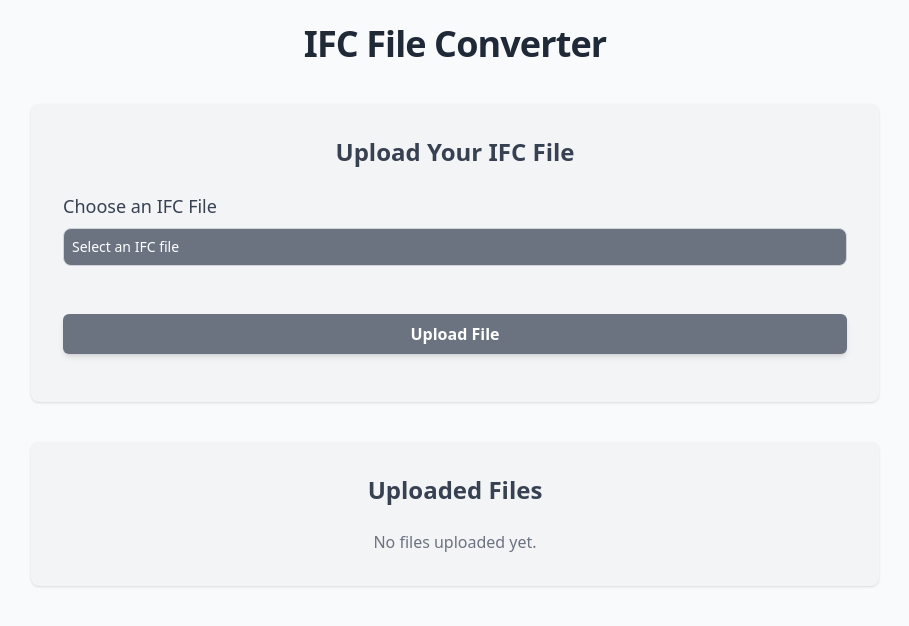
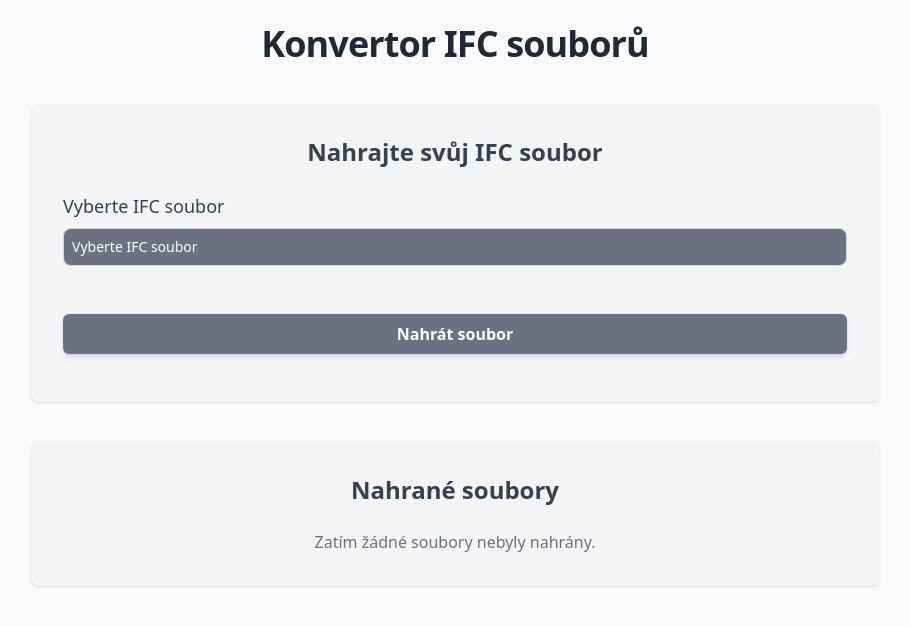
Before and after one commit to radeksmejky9/PS-web, a Flask app: page / in a window 1280 px wide. Shown: the top 626 px of the page, without its empty margins (185-1094 px from the left). Run offline with Flask 3, Linux system fonts and the light colour scheme; data that the repository does not hold is empty; some libraries are stand-ins or nearby versions.

Commit message:
feat(web): translation

```diff
--- a/app/app.py
+++ b/app/app.py
@@ -1,11 +1,9 @@
 import subprocess
-import logging
 from flask import Flask, jsonify, render_template, request, send_file
 from flask_pymongo import PyMongo
 from werkzeug.utils import secure_filename
 import os
 from bson import ObjectId
-import bpy
 
 app = Flask(__name__)
 
@@ -18,11 +16,17 @@ app.config["IFC_CONVERT_FOLDER"] = "/app/IfcConvert/"
 mongo = PyMongo(app)
 files_collection = mongo.db.files
 
-# Set up basic logging
-logging.basicConfig(level=logging.DEBUG)
-
 
 def allowed_file(filename):
+    """
+    Check if a file has an allowed extension based on the filename.
+
+    Parameters:
+    filename (str): The name of the file to check.
+
+    Returns:
+    bool: True if the file has an allowed extension, False otherwise.
+    """
     return (
         "." in filename
         and filename.rsplit(".", 1)[1].lower() in app.config["ALLOWED_EXTENSIONS"]
@@ -30,33 +34,45 @@ def allowed_file(filename):
 
 
 def convert_file_to_dae(filename):
+    """
+    Convert an IFC file to DAE format using IfcConvert.
+
+    This function takes an IFC filename, converts it to DAE format using the IfcConvert tool,
+    and moves the resulting DAE file to the upload folder.
+
+    Parameters:
+    filename (str): The name of the IFC file to convert, without the .ifc extension.
+
+    Returns:
+    tuple: A tuple containing three elements:
+        - str: The path to the generated DAE file.
+        - str: The standard output of the conversion process.
+        - str: The standard error of the conversion process.
+
+    Raises:
+    FileNotFoundError: If the IfcConvert executable or the IFC file is not found.
+    PermissionError: If there's no write permission for the upload folder.
+    RuntimeError: If an error occurs during the DAE conversion process.
+    Exception: For any other unexpected errors.
+    """
     exe_path = os.path.join(os.getcwd(), app.config["IFC_CONVERT_FOLDER"], "IfcConvert")
     ifc_file_path = os.path.join(
         os.getcwd(), app.config["UPLOAD_FOLDER"], filename + ".ifc"
     )
     dae_file_path = os.path.join(os.getcwd(), app.config["TEMP_DIR"], filename + ".dae")
 
-    # Debug: log paths
-    logging.debug(f"Exe Path: {exe_path}")
-    logging.debug(f"IFC File Path: {ifc_file_path}")
-    logging.debug(f"DAE File Path: {dae_file_path}")
-
     if not os.path.exists(exe_path):
-        raise FileNotFoundError("IfcConvert.exe not found.")
+        raise FileNotFoundError("IfcConvert.exe nebyl nalezen.")
 
     if not os.path.exists(ifc_file_path):
-        raise FileNotFoundError("IFC file not found.")
+        raise FileNotFoundError("IFC soubor nebyl nalezen.")
+
+    if not os.access(app.config["UPLOAD_FOLDER"], os.W_OK):
+        raise PermissionError(
+            f"Nemáte oprávnění zapisovat do: {app.config['UPLOAD_FOLDER']}"
+        )
 
     try:
-        # Debug: checking if we have write permissions in the upload folder
-        if not os.access(app.config["UPLOAD_FOLDER"], os.W_OK):
-            logging.error(
-                f"Permission denied for writing to: {app.config['UPLOAD_FOLDER']}"
-            )
-            raise PermissionError(
-                f"Permission denied for writing to: {app.config['UPLOAD_FOLDER']}"
-            )
-
         result = subprocess.run(
             [exe_path, ifc_file_path, dae_file_path, "--use-element-names"],
             capture_output=True,
@@ -64,64 +80,73 @@ def convert_file_to_dae(filename):
             check=True,
         )
         subprocess.run(["mv", dae_file_path, app.config["UPLOAD_FOLDER"]])
-
-        # Debug: log stdout and stderr from the conversion process
-        logging.debug(f"DAE Conversion STDOUT: {result.stdout}")
-        logging.debug(f"DAE Conversion STDERR: {result.stderr}")
-
         return dae_file_path, result.stdout, result.stderr
     except subprocess.CalledProcessError as e:
-        logging.error(f"Error during DAE conversion: {e.stderr}")
         raise RuntimeError(
-            f"An error occurred during DAE conversion: {ifc_file_path} -> {dae_file_path} {e.stderr}"
+            f"Došlo k chybě při DAE konverzi: {ifc_file_path} -> {dae_file_path} {e.stderr}"
         )
     except Exception as e:
-        logging.error(f"Unexpected error during DAE conversion: {str(e)}")
         raise
 
 
 def convert_dae_to_obj(dae_filename):
-    """Converts a DAE file to OBJ using Blender in headless mode."""
+    """
+    Convert a DAE (COLLADA) file to OBJ format using Blender.
+
+    This function takes a DAE filename, uses Blender to import the DAE file,
+    and then exports it as an OBJ file. The conversion is done in the background
+    without opening the Blender GUI.
+
+    Parameters:
+    dae_filename (str): The name of the DAE file to convert, including the .dae extension.
+
+    Returns:
+    str: The file path of the generated OBJ file.
+
+    Raises:
+    RuntimeError: If the OBJ file is not created or if there's an error during the conversion process.
+    Exception: For any other unexpected errors during the conversion process.
+    """
     try:
         obj_filename = dae_filename.replace(".dae", ".obj")
         dae_file_path = os.path.join(app.config["UPLOAD_FOLDER"], dae_filename)
         obj_file_path = os.path.join(app.config["UPLOAD_FOLDER"], obj_filename)
 
-        # Log file paths
-        logging.debug(f"DAE File Path: {dae_file_path}")
-        logging.debug(f"OBJ File Path: {obj_file_path}")
-
-        # Run Blender in headless mode to convert the DAE to OBJ
         blender_command = [
             "blender",
             "--background",
             "--python-expr",
-            f"import bpy; bpy.ops.wm.collada_import(filepath='{dae_file_path}'); bpy.ops.export_scene.obj(filepath='{obj_file_path}')",
+            f"import bpy; bpy.ops.wm.read_factory_settings(use_empty=True); bpy.ops.wm.collada_import(filepath='{dae_file_path}'); bpy.ops.export_scene.obj(filepath='{obj_file_path}')",
         ]
 
-        # Run the Blender command and capture its output
         result = subprocess.run(
             blender_command, capture_output=True, text=True, check=True
         )
 
-        # Log stdout and stderr from the Blender process
-        logging.debug(f"Blender STDOUT: {result.stdout}")
-        logging.debug(f"Blender STDERR: {result.stderr}")
-
-        # Check if the OBJ file was created
         if not os.path.exists(obj_file_path):
-            raise RuntimeError(f"OBJ file not created at: {obj_file_path}")
+            raise RuntimeError(f"OBJ soubor nebyl vytvořen na: {obj_file_path}")
 
         return obj_file_path
     except subprocess.CalledProcessError as e:
-        logging.error(f"Error during OBJ conversion: {e.stderr}")
-        raise RuntimeError(f"An error occurred during OBJ conversion: {e.stderr}")
+        raise RuntimeError(f"Došlo k chybě při konverzi na OBJ: {e.stderr}")
     except Exception as e:
-        logging.error(f"Unexpected error during OBJ conversion: {str(e)}")
         raise
 
 
 def convert_objectid_to_str(file):
+    """
+    Convert the ObjectId of a file document to a string.
+
+    This function takes a file document (typically from MongoDB) and converts
+    its '_id' field from an ObjectId to a string. This is often necessary
+    when preparing documents for JSON serialization.
+
+    Parameters:
+    file (dict): A dictionary representing a file document, containing an '_id' field.
+
+    Returns:
+    dict: The same file document with its '_id' field converted to a string.
+    """
     file["_id"] = str(file["_id"])
     return file
 
@@ -135,11 +160,13 @@ def index():
 def upload():
     uploaded_file = request.files.get("file")
     if not uploaded_file or uploaded_file.filename == "":
-        return jsonify({"error": "No selected file"}), 400
+        return jsonify({"error": "Nebyl vybrán žádný soubor"}), 400
 
     if not allowed_file(uploaded_file.filename):
         return (
-            jsonify({"error": "Invalid file type. Only .ifc files are allowed."}),
+            jsonify(
+                {"error": "Neplatný typ souboru. Jsou povoleny pouze .ifc soubory."}
+            ),
             400,
         )
 
@@ -147,7 +174,7 @@ def upload():
     file_path = os.path.join(app.config["UPLOAD_FOLDER"], safe_filename)
 
     if os.path.exists(file_path):
-        return jsonify({"error": "File already exists"}), 400
+        return jsonify({"error": "Soubor již existuje"}), 400
 
     uploaded_file.save(file_path)
 
@@ -158,15 +185,11 @@ def upload():
     file_metadata["_id"] = str(file_record.inserted_id)
 
     try:
-        # Convert IFC to DAE
         dae_file_path, conversion_output, conversion_error = convert_file_to_dae(
             file_metadata["filename"]
         )
-
-        # Convert DAE to OBJ
         obj_file_path = convert_dae_to_obj(os.path.basename(dae_file_path))
 
-        # Update the file metadata in the database
         files_collection.update_one(
             {"_id": file_record.inserted_id},
             {
@@ -180,7 +203,7 @@ def upload():
         return (
             jsonify(
                 {
-                    "message": "File uploaded and converted successfully!",
+                    "message": "Soubor byl úspěšně nahrán a převeden!",
                     "file": file_metadata,
                     "dae_conversion_output": conversion_output,
                     "dae_conversion_error": conversion_error,
@@ -190,7 +213,6 @@ def upload():
             201,
         )
     except Exception as error:
-        logging.error(f"Error during file upload and conversion: {str(error)}")
         return jsonify({"error": str(error)}), 500
 
 
@@ -211,14 +233,14 @@ def get_file(file_id):
             "filename": file_record["filename"],
         }
         return jsonify(file_info), 200
-    return jsonify({"error": "File not found"}), 404
+    return jsonify({"error": "Soubor nebyl nalezen"}), 404
 
 
 @app.route("/files/<file_id>", methods=["DELETE"])
 def delete_file(file_id):
     file_record = files_collection.find_one({"_id": ObjectId(file_id)})
     if not file_record:
-        return jsonify({"error": "File not found"}), 404
+        return jsonify({"error": "Soubor nebyl nalezen"}), 404
     filename = file_record["filename"]
     file_paths = [
         os.path.join(app.config["UPLOAD_FOLDER"], f"{filename}.ifc"),
@@ -230,7 +252,7 @@ def delete_file(file_id):
             os.remove(file_path)
     files_collection.delete_one({"_id": ObjectId(file_id)})
 
-    return jsonify({"success": "File and metadata deleted successfully!"}), 200
+    return jsonify({"success": "Soubor a metadata byly úspěšně odstraněny!"}), 200
 
 
 @app.route("/files/<id>/download/<extension>", methods=["GET"])
@@ -240,7 +262,7 @@ def download(id, extension):
         return (
             jsonify(
                 {
-                    "error": f"Invalid extension. Only {', '.join(valid_extensions)} are allowed."
+                    "error": f"Neplatná přípona. Jsou povoleny pouze {', '.join(valid_extensions)}."
                 }
             ),
             400,
@@ -255,17 +277,14 @@ def download(id, extension):
             if os.path.exists(file_path):
                 return send_file(file_path, as_attachment=True)
             else:
-                return jsonify({"error": f"{extension.upper()} file not found."}), 404
+                return (
+                    jsonify({"error": f"{extension.upper()} soubor nebyl nalezen."}),
+                    404,
+                )
         else:
-            return jsonify({"error": "Filename not found in database."}), 404
+            return jsonify({"error": "Název souboru nebyl nalezen v databázi."}), 404
     else:
-        return jsonify({"error": "File not found."}), 404
-
-
-@app.route("/dropdb")
-def dropdb():
-    files_collection.drop()
-    return "Database dropped!"
+        return jsonify({"error": "Soubor nebyl nalezen."}), 404
 
 
 if __name__ == "__main__":
--- a/app/templates/index.html
+++ b/app/templates/index.html
@@ -1,47 +1,60 @@
 <!DOCTYPE html>
-<html lang="en">
+<html lang="cs">
 
 <head>
     <meta charset="UTF-8">
     <meta name="viewport" content="width=device-width, initial-scale=1.0">
-    <title>IFC File Converter</title>
+    <title>Konvertor IFC souborů</title>
     <script src="https://cdn.tailwindcss.com"></script>
+    <style>
+        .spinner {
+            margin-top: 15px;
+            display: inline-block;
+            width: 24px;
+            height: 24px;
+            border: 4px solid transparent;
+            border-radius: 50%;
+            border-top-color: #4b5563;
+            animation: spin 1s linear infinite;
+        }
+
+        @keyframes spin {
+            to {
+                transform: rotate(360deg);
+            }
+        }
+    </style>
 </head>
 
 <body class="bg-gray-50 text-gray-800">
     <div class="container mx-auto max-w-4xl p-6">
-        <!-- Header -->
         <header class="text-center mb-10">
-            <h1 class="text-4xl font-extrabold text-gray-800 tracking-tight">IFC File Converter</h1>
+            <h1 class="text-4xl font-extrabold text-gray-800 tracking-tight">Konvertor IFC souborů</h1>
         </header>
 
-        <!-- Upload Section -->
         <section class="bg-gray-100 shadow rounded-lg p-8 mb-10">
-            <h2 class="text-2xl font-bold text-gray-700 text-center mb-6">Upload Your IFC File</h2>
+            <h2 class="text-2xl font-bold text-gray-700 text-center mb-6">Nahrajte svůj IFC soubor</h2>
             <form id="uploadForm" enctype="multipart/form-data" class="space-y-6">
                 <div class="mb-6">
-                    <label class="block mb-2 text-lg font-medium text-gray-700" for="ifcFile">Choose an IFC File</label>
+                    <label class="block mb-2 text-lg font-medium text-gray-700" for="ifcFile">Vyberte IFC soubor</label>
                     <label for="ifcFile"
                         class="block w-full p-2 text-sm text-white bg-gray-500 border border-gray-300 rounded-lg cursor-pointer hover:bg-gray-600 focus:outline-none">
-                        <span id="ifcFileName">Select an IFC file</span>
+                        <span id="ifcFileName">Vyberte IFC soubor</span>
                     </label>
                     <input class="hidden" id="ifcFile" name="file" type="file" accept=".ifc" required
                         onchange="displayFileName('ifcFile')">
                 </div>
                 <button type="submit"
                     class="w-full bg-gray-500 text-white font-semibold py-2 rounded-md shadow-md hover:bg-gray-600 transition">
-                    Upload File
+                    Nahrát soubor
                 </button>
             </form>
             <div id="upload-message" class="mt-4 text-center text-lg"></div>
         </section>
 
-
-        <!-- File List Section -->
         <section class="bg-gray-100 shadow rounded-lg p-8">
-            <h2 class="text-2xl font-bold text-gray-700 text-center mb-6">Uploaded Files</h2>
+            <h2 class="text-2xl font-bold text-gray-700 text-center mb-6">Nahrané soubory</h2>
             <div id="file-list" class="space-y-5">
-                <!-- File items will be dynamically inserted here -->
             </div>
         </section>
     </div>
@@ -54,9 +67,11 @@
                 e.preventDefault();
                 const uploadMessage = document.getElementById('upload-message');
                 const formData = new FormData(this);
-
-                uploadMessage.textContent = "Uploading...";
-                uploadMessage.className = "text-gray-600 font-semibold";
+                uploadMessage.innerHTML = `
+                    <div class="spinner mx-auto"></div>
+                    <div class="mt-2 text-gray-600 font-semibold">Nahrávání souboru...</div>
+                `;
+                uploadMessage.className = "text-center";
 
                 fetch('/upload', {
                     method: 'POST',
@@ -65,17 +80,14 @@
                     .then(response => response.json())
                     .then(data => {
                         if (data.error) {
-                            uploadMessage.textContent = `Error: ${data.error}`;
-                            uploadMessage.className = "text-red-600 font-semibold";
+                            uploadMessage.innerHTML = `<div class="text-red-600 font-semibold">Chyba: ${data.error}</div>`;
                         } else {
-                            uploadMessage.textContent = `Success: ${data.message}`;
-                            uploadMessage.className = "text-green-600 font-semibold";
+                            uploadMessage.innerHTML = `<div class="text-green-600 font-semibold">Úspěch: ${data.message}</div>`;
                             updateFileList();
                         }
                     })
                     .catch(error => {
-                        uploadMessage.textContent = `Error: ${error.message}`;
-                        uploadMessage.className = "text-red-600 font-semibold";
+                        uploadMessage.innerHTML = `<div class="text-red-600 font-semibold">Chyba: ${error.message}</div>`;
                     });
             });
         });
@@ -88,7 +100,7 @@
                     fileList.innerHTML = '';
 
                     if (files.length === 0) {
-                        fileList.innerHTML = "<div class='text-center text-gray-500'>No files uploaded yet.</div>";
+                        fileList.innerHTML = "<div class='text-center text-gray-500'>Zatím žádné soubory nebyly nahrány.</div>";
                         return;
                     }
 
@@ -101,19 +113,19 @@
                             <div class="flex flex-wrap gap-2">
                                 <a href="/files/${file._id}/download/ifc"
                                     class="bg-gray-500 text-white px-4 py-2 rounded-md hover:bg-gray-600 transition">
-                                    Download IFC
+                                    Stáhnout IFC
                                 </a>
                                 <a href="/files/${file._id}/download/dae"
                                     class="bg-gray-500 text-white px-4 py-2 rounded-md hover:bg-gray-600 transition">
-                                    Download DAE
+                                    Stáhnout DAE
                                 </a>
                                 <a href="/files/${file._id}/download/obj"
                                     class="bg-gray-500 text-white px-4 py-2 rounded-md hover:bg-gray-600 transition">
-                                    Download OBJ
+                                    Stáhnout OBJ
                                 </a>
                                 <button onclick="deleteFile('${file._id}')"
                                     class="bg-red-600 text-white px-4 py-2 rounded-md hover:bg-red-700 transition">
-                                    Delete
+                                    Smazat
                                 </button>
                             </div>
                         `;
@@ -123,31 +135,33 @@
                 })
                 .catch(error => {
                     const fileList = document.getElementById('file-list');
-                    fileList.innerHTML = "<div class='text-red-600 font-semibold'>Error fetching file list.</div>";
+                    fileList.innerHTML = "<div class='text-red-600 font-semibold'>Chyba při načítání seznamu souborů.</div>";
                 });
         }
+
         function displayFileName(inputId) {
             const fileInput = document.getElementById(inputId);
             const fileNameDisplay = document.getElementById(inputId + "Name");
             if (fileInput.files.length > 0) {
                 fileNameDisplay.textContent = fileInput.files[0].name;
             } else {
-                fileNameDisplay.textContent = "Select a file";
+                fileNameDisplay.textContent = "Vyberte soubor";
             }
         }
+
         function deleteFile(fileId) {
-            if (confirm("Are you sure you want to delete this file?")) {
+            if (confirm("Opravdu chcete tento soubor smazat?")) {
                 fetch(`/files/${fileId}`, { method: 'DELETE' })
                     .then(response => response.json())
                     .then(data => {
                         if (data.success) {
                             updateFileList();
                         } else {
-                            alert('Error deleting file: ' + data.error);
+                            alert('Chyba při mazání souboru: ' + data.error);
                         }
                     })
                     .catch(error => {
-                        alert('Error: ' + error.message);
+                        alert('Chyba: ' + error.message);
                     });
             }
         }
```
